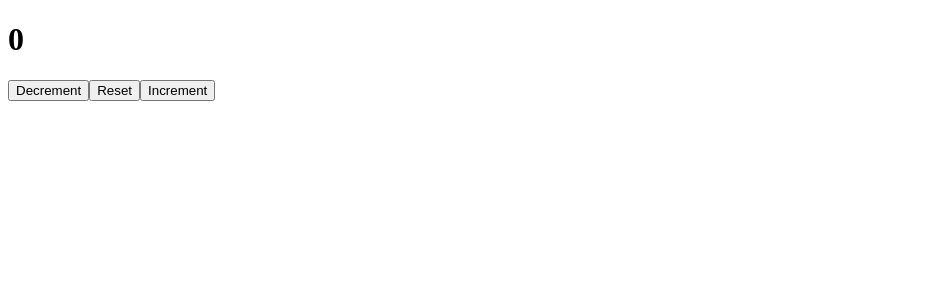
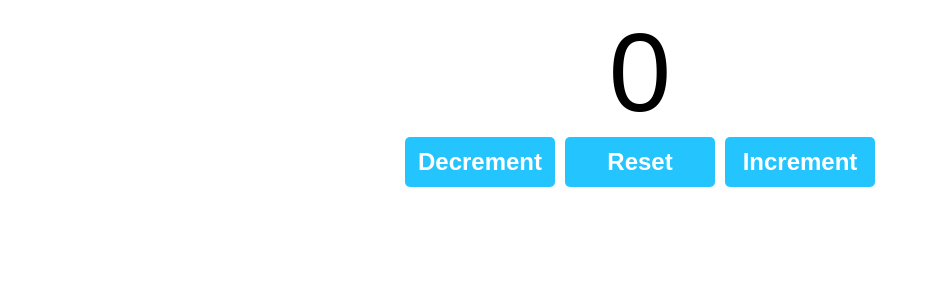
Before and after one commit to rakibulapon46/React-JS, a React (Vite) app in the folder 11/my-react-app/: page / in a window 1280 px wide. Shown: the top 300 px of the page, without its empty margins (0-930 px from the left). Built offline with nearby package versions, Linux system fonts and the light colour scheme.

Commit message:
counter css add

```diff
--- a/11/my-react-app/src/index.css
+++ b/11/my-react-app/src/index.css
@@ -118,3 +118,34 @@ button:focus-visible {
 .apon{
   max-width: 400px;
 }
+
+.counter_container{
+  text-align: center;
+  font-family: Arial, Helvetica, sans-serif;
+}
+
+.counter_display{
+  font-size: 7rem;
+  font-weight: 500;
+  margin: 0;
+}
+
+.counter_button{
+  width: 150px;
+  height: 50px;
+  font-size: 1.5rem;
+  font-weight: bold;
+  background-color: hsl(196, 100%, 57%);
+  color: #fff;
+  border: none;
+  border-radius: 5px;
+  cursor: pointer;
+}
+
+.counter_button:hover{
+  background-color: hsl(196, 79%, 50%);
+}
+
+.counter_button + .counter_button{
+  margin-left: 10px;
+}
```
